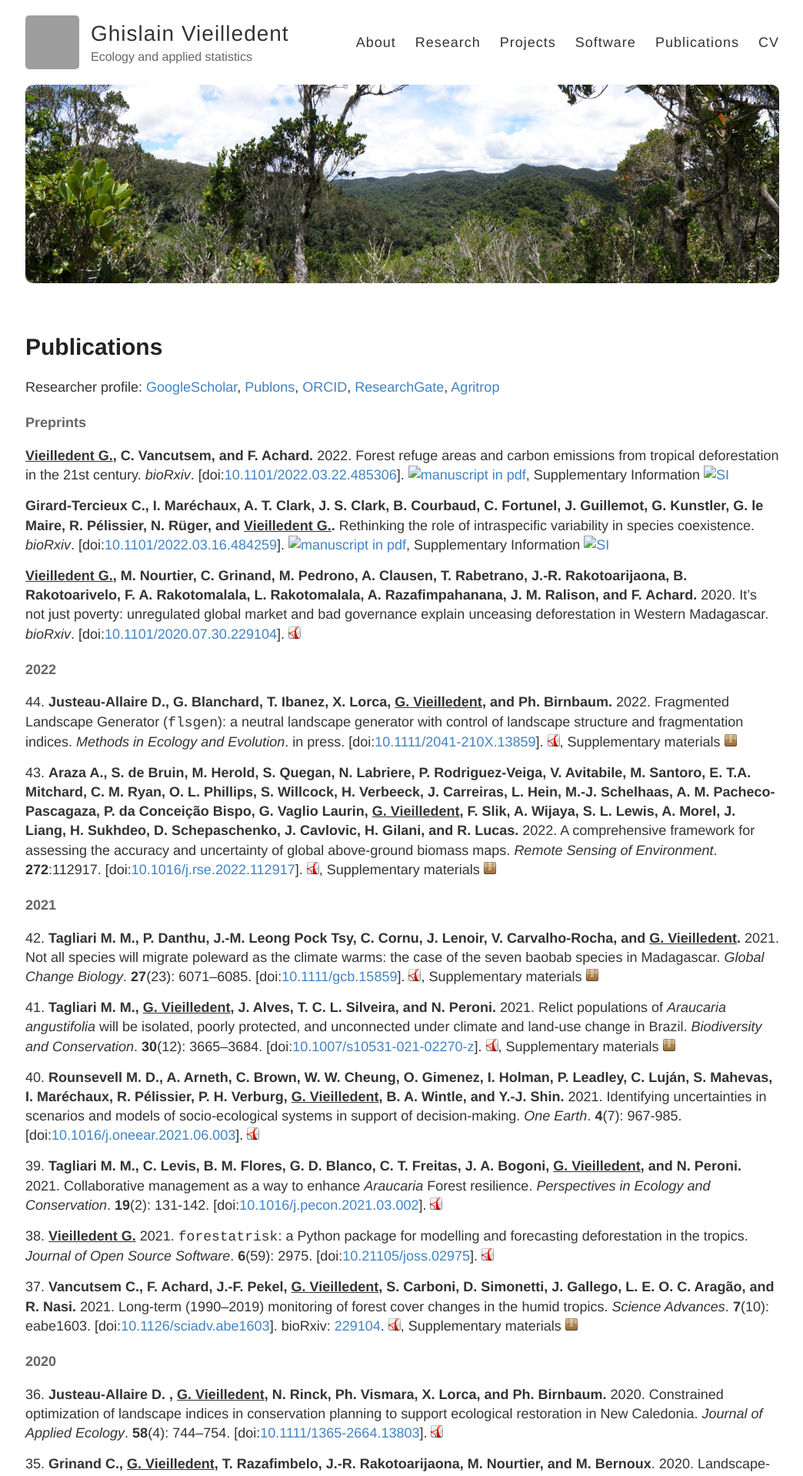
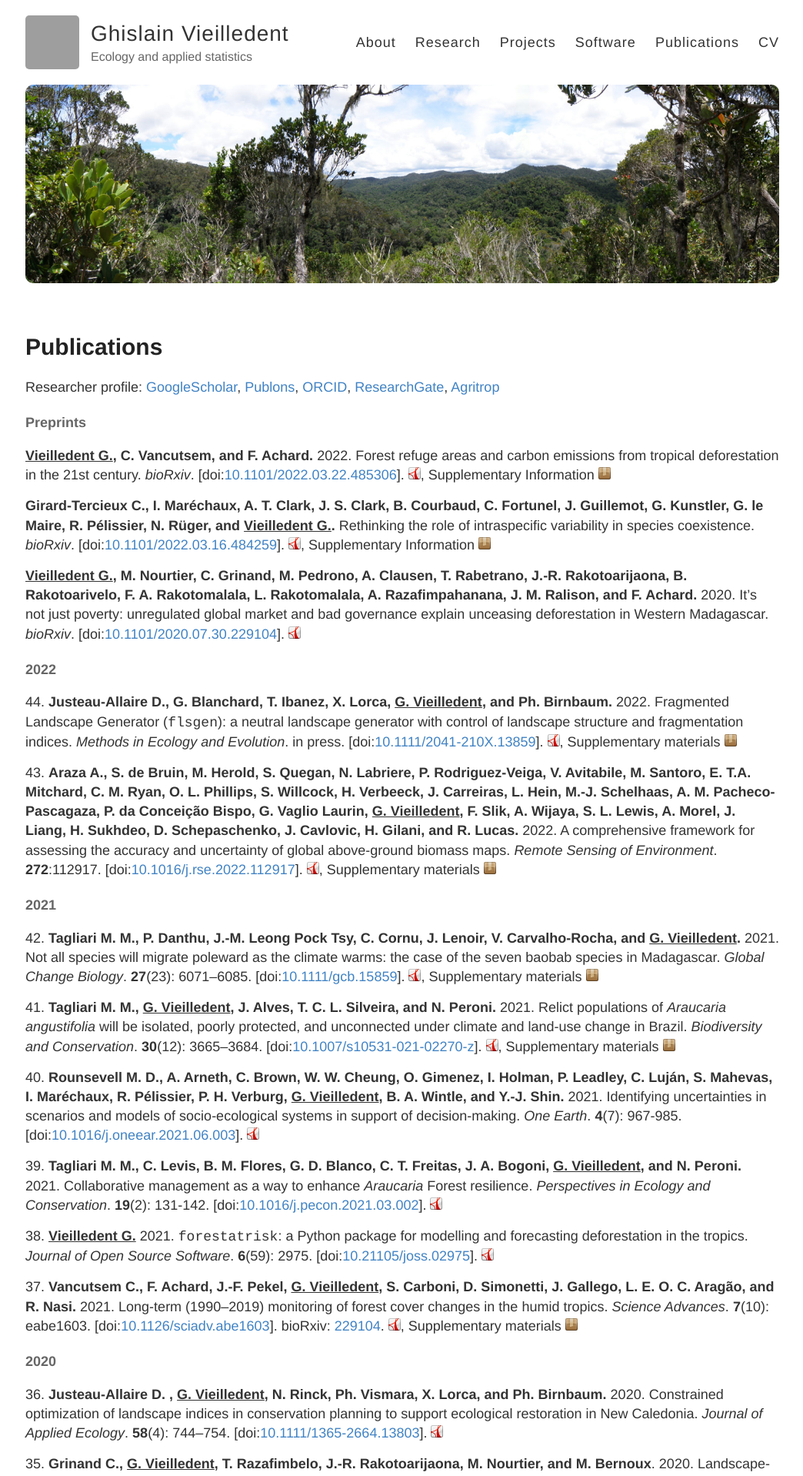
Before and after one commit to ghislainv/ghislainv.github.io, a Jekyll site: the page built from publications.md, in a window 1280 px wide. Shown: the top 1918 px of the page at 77% size, without its empty margins (117-1161 px from the left). Built offline with Jekyll 4.4.1, drawn with Linux system fonts in a browser that asks for light colours; comment, search, counter and statistics services are not loaded; grey boxes are pictures that could not be loaded.

Commit message:
:pencil2: Minor changes

```diff
--- a/publications.md
+++ b/publications.md
@@ -18,14 +18,14 @@ Researcher profile:
 **<span style="text-decoration: underline;">Vieilledent G.</span>, C. Vancutsem, and F. Achard.** 2022. Forest refuge areas and carbon emissions from tropical deforestation in the 21<sup>st</sup> century.
 _bioRxiv_.
 \[doi:[10.1101/2022.03.22.485306](https://doi.org/10.1101/2022.03.22.485306)\].
-[![manuscript in pdf](images/logos/logo-pdf.png "manuscript in pdf")](https://www.biorxiv.org/content/10.1101/2022.03.22.485306v1.full.pdf),
-Supplementary Information [![SI](images/logos/logo-zip.png "supplementary information")](https://www.biorxiv.org/content/biorxiv/early/2022/03/25/2022.03.22.485306/DC1/embed/media-1.pdf)
+[![manuscript in pdf](/images/logos/logo-pdf.png "manuscript in pdf")](https://www.biorxiv.org/content/10.1101/2022.03.22.485306v1.full.pdf),
+Supplementary Information [![SI](/images/logos/logo-zip.png "supplementary information")](https://www.biorxiv.org/content/biorxiv/early/2022/03/25/2022.03.22.485306/DC1/embed/media-1.pdf)
 
 **Girard-Tercieux C., I. Maréchaux, A. T. Clark, J. S. Clark, B. Courbaud, C. Fortunel, J. Guillemot, G. Kunstler, G. le Maire, R. Pélissier, N. Rüger, and <span style="text-decoration: underline;">Vieilledent G.</span>.** Rethinking the role of intraspecific variability in species coexistence.
 _bioRxiv_.
 \[doi:[10.1101/2022.03.16.484259](https://doi.org/10.1101/2022.03.16.484259)\].
-[![manuscript in pdf](images/logos/logo-pdf.png "manuscript in pdf")](https://www.biorxiv.org/content/10.1101/2022.03.16.484259v1.full.pdf),
-Supplementary Information [![SI](images/logos/logo-zip.png "supplementary information")](https://www.biorxiv.org/content/biorxiv/early/2022/03/18/2022.03.16.484259/DC1/embed/media-1.pdf)
+[![manuscript in pdf](/images/logos/logo-pdf.png "manuscript in pdf")](https://www.biorxiv.org/content/10.1101/2022.03.16.484259v1.full.pdf),
+Supplementary Information [![SI](/images/logos/logo-zip.png "supplementary information")](https://www.biorxiv.org/content/biorxiv/early/2022/03/18/2022.03.16.484259/DC1/embed/media-1.pdf)
 
 **<span style="text-decoration: underline;">Vieilledent G.</span>, M. Nourtier, C. Grinand, M. Pedrono, A. Clausen, T. Rabetrano, J.-R. Rakotoarijaona, B. Rakotoarivelo, F. A. Rakotomalala, L. Rakotomalala, A. Razafimpahanana, J. M. Ralison, and F. Achard.** 2020. It's not just poverty: unregulated global market and bad governance explain unceasing deforestation in Western Madagascar.
 _bioRxiv_.
```
